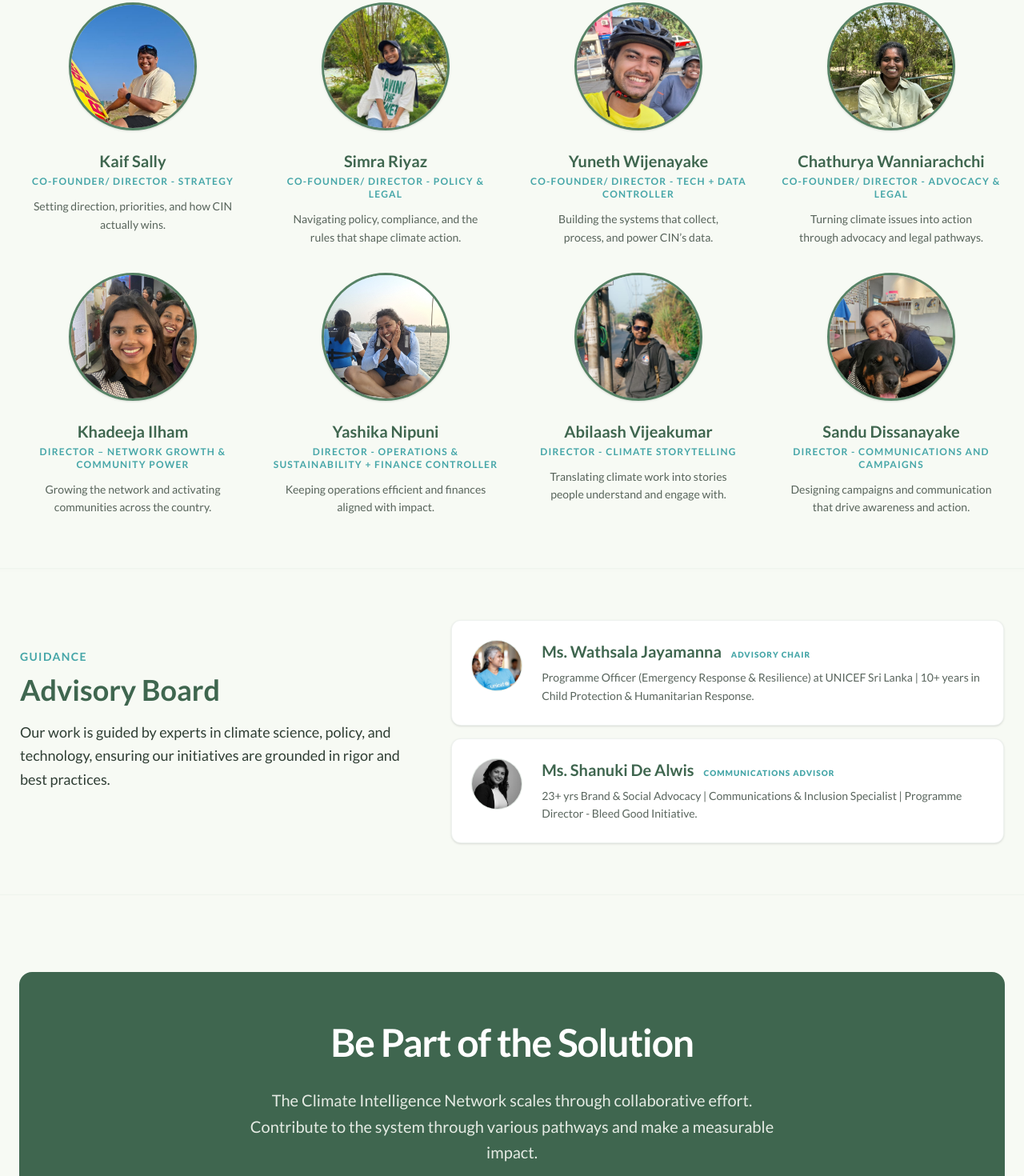
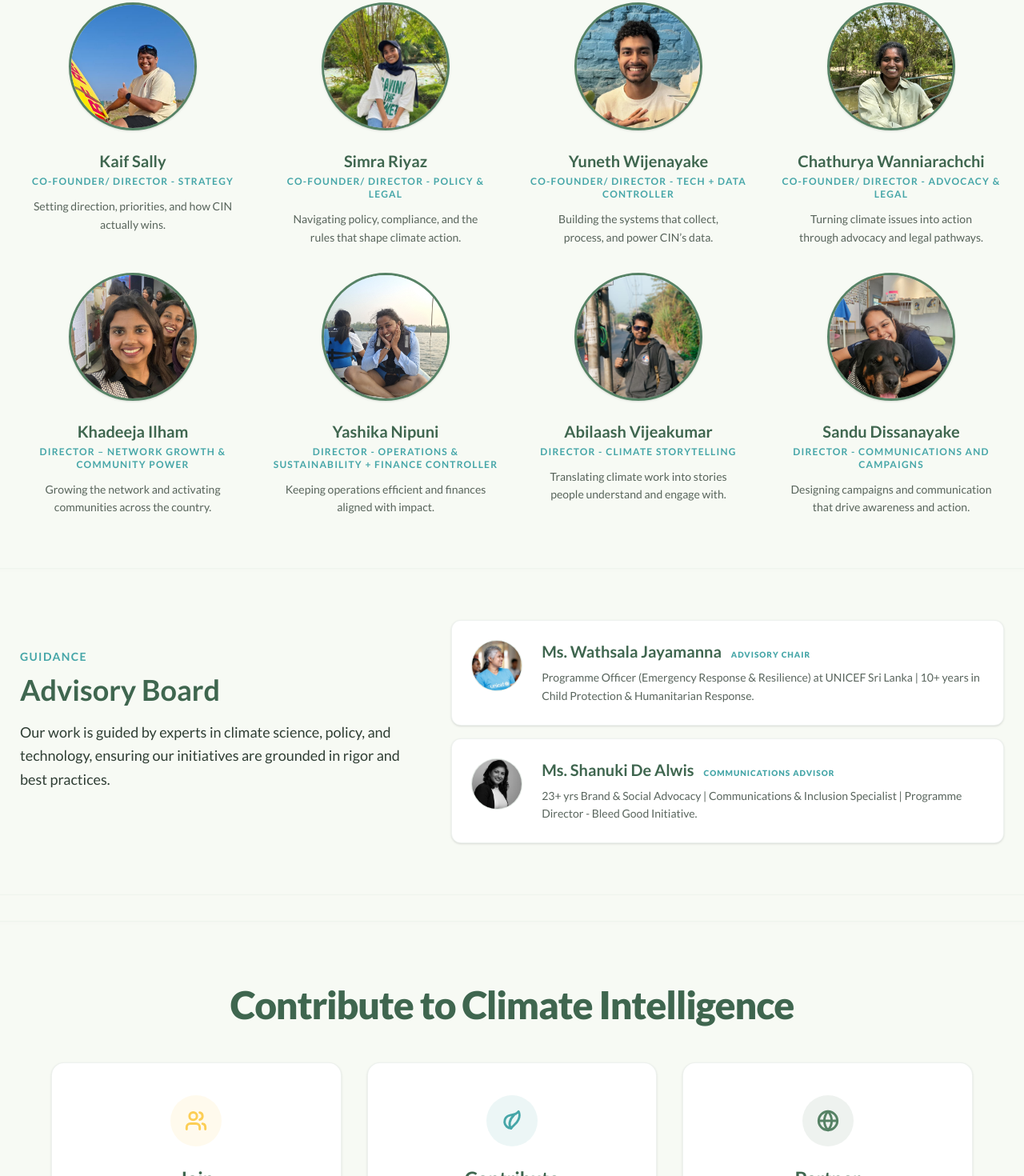
Before and after one commit to The-Climate-Intelligence-Network/cin-web, a Next.js app: page / in a window 1280 px wide. Shown: the part 2695-4165 px from the top of the page at 80% size. Built offline with nearby package versions, Linux system fonts and the light colour scheme; no server answers.

Commit message:
feat: optimize home page

```diff
--- a/app/get-involved/page.tsx
+++ b/app/get-involved/page.tsx
@@ -5,7 +5,7 @@ export default function GetInvolvedPage() {
                 Get Involved
             </h1>
             <p className="text-lg text-charcoal leading-relaxed max-w-3xl">
-                Join the network as a citizen scientist, partner organization, or volunteer to help build our collective climate resilience.
+                Join the network as a member, contribute through Mission 1.5, or partner as an organization to help build our collective climate resilience.
             </p>
         </div>
     );
--- a/app/page.tsx
+++ b/app/page.tsx
@@ -26,7 +26,9 @@ export default function Home() {
           </p>
           <div className="flex flex-wrap items-center gap-4 pt-4">
             <Link
-              href="/get-involved"
+              href="https://docs.google.com/forms/d/e/1FAIpQLSd58XvbvKkeGLJhpetiuJhJ6MeV5LIrwxCivZtl4wSdlYE-Yw/viewform?usp=dialog"
+              target="_blank"
+              rel="noopener noreferrer"
               className="group bg-sunflower text-charcoal font-bold uppercase tracking-widest px-8 py-4 rounded-lg hover:bg-sunflower/90 transition-all flex items-center gap-2 shadow-sm hover:shadow-md"
             >
               Join the Network
@@ -104,7 +106,7 @@ export default function Home() {
       <section className="space-y-12 bg-[#F7FAF4] -mx-6 px-6 sm:-mx-8 sm:px-8 lg:-mx-12 lg:px-12 py-16 -my-8 rounded-xl border border-forest/5 shadow-[inset_0_1px_6px_rgba(0,0,0,0.02)]">
         <div className="space-y-2">
           <span className="text-teal font-bold text-sm uppercase tracking-widest">Our Work</span>
-          <h2 className="text-4xl font-bold text-deepForest">Completed Projects</h2>
+          <h2 className="text-4xl font-bold text-deepForest">Projects & Impact</h2>
         </div>
 
         {/* Carousel Component */}
@@ -128,7 +130,7 @@ export default function Home() {
           {[
             { name: "Kaif Sally", role: "Co-founder/ Director - Strategy", bio: "Setting direction, priorities, and how CIN actually wins.", image: "/avatars/kaif.jpeg", linkedin: "https://www.linkedin.com/in/kaifsally/" },
             { name: "Simra Riyaz", role: "Co-founder/ Director - Policy & Legal", bio: "Navigating policy, compliance, and the rules that shape climate action.", image: "/avatars/simra.jpeg", linkedin: "https://lk.linkedin.com/in/simrariyaz" },
-            { name: "Yuneth Wijenayake", role: "Co-founder/ Director - Tech + Data Controller ", bio: "Building the systems that collect, process, and power CIN’s data.", image: "/avatars/yuneth.jpg", linkedin: "https://lk.linkedin.com/in/yunethw" },
+            { name: "Yuneth Wijenayake", role: "Co-founder/ Director - Tech + Data Controller ", bio: "Building the systems that collect, process, and power CIN’s data.", image: "/avatars/yuneth2.jpg", linkedin: "https://lk.linkedin.com/in/yunethw" },
             { name: "Chathurya Wanniarachchi", role: "Co-founder/ Director - Advocacy & Legal", bio: "Turning climate issues into action through advocacy and legal pathways.", image: "/avatars/arya.jpeg", linkedin: "https://lk.linkedin.com/in/chathurya-wanniarachchi" },
             { name: "Khadeeja Ilham", role: "Director – Network Growth & Community Power", bio: "Growing the network and activating communities across the country.", image: "/avatars/khadee.jpg", linkedin: "https://lk.linkedin.com/in/khadeeja-ilham-257759361" },
             { name: "Yashika Nipuni", role: "Director - Operations & Sustainability + Finance Controller", bio: "Keeping operations efficient and finances aligned with impact.", image: "/avatars/yash.jpg", linkedin: "https://lk.linkedin.com/in/yashika-nipuni-05a3181b4" },
@@ -231,18 +233,70 @@ export default function Home() {
         </div>
       </section>
 
-      {/* CTA Section */}
-      <section className="bg-deepForest text-surface rounded-2xl p-12 md:p-16 text-center space-y-6 relative overflow-hidden mt-8">
-        <div className="absolute inset-0 bg-[radial-gradient(circle_at_center,_var(--tw-gradient-stops))] from-forest/40 via-deepForest to-deepForest opacity-60"></div>
-        <div className="relative z-10 max-w-2xl mx-auto space-y-8">
-          <h2 className="text-4xl md:text-5xl font-bold tracking-tight text-white">Be Part of the Solution</h2>
-          <p className="text-surface/90 text-lg md:text-xl leading-relaxed">
-            The Climate Intelligence Network scales through collaborative effort. Contribute to the system through various pathways and make a measurable impact.
-          </p>
-          <div className="pt-4">
-            <Link href="/get-involved" className="inline-flex items-center gap-3 bg-sunflower text-charcoal font-bold uppercase tracking-widest px-10 py-4 text-lg rounded-lg hover:bg-sunflower/90 transition-transform hover:-translate-y-0.5 shadow-lg">
-              Join the Movement
-            </Link>
+      {/* Get Involved pathways */}
+      <section className="bg-[#F7FAF4] -mx-6 px-6 sm:-mx-8 sm:px-8 lg:-mx-12 lg:px-12 py-20 -my-8 rounded-2xl border border-forest/5 shadow-[inset_0_1px_6px_rgba(0,0,0,0.02)]">
+        <div className="text-center space-y-12 max-w-6xl mx-auto">
+          <h2 className="text-4xl md:text-5xl font-extrabold text-deepForest tracking-tight">Contribute to Climate Intelligence</h2>
+
+          <div className="grid grid-cols-1 md:grid-cols-3 gap-8">
+            {/* Join */}
+            <div className="bg-white rounded-2xl p-10 shadow-sm border border-forest/10 flex flex-col items-center text-center group hover:shadow-md hover:border-sunflower transition-all duration-300 hover:-translate-y-1">
+              <div className="w-16 h-16 rounded-full bg-sunflower/10 flex items-center justify-center text-sunflower mb-6 group-hover:bg-sunflower group-hover:text-charcoal transition-colors duration-300">
+                <svg width="28" height="28" viewBox="0 0 24 24" fill="none" stroke="currentColor" strokeWidth="2.5" strokeLinecap="round" strokeLinejoin="round">
+                  <path d="M16 21v-2a4 4 0 0 0-4-4H6a4 4 0 0 0-4 4v2"/><circle cx="9" cy="7" r="4"/><path d="M22 21v-2a4 4 0 0 0-3-3.87"/><path d="M16 3.13a4 4 0 0 1 0 7.75"/>
+                </svg>
+              </div>
+              <h3 className="text-2xl font-bold text-deepForest mb-3">Join</h3>
+              <p className="text-charcoal leading-relaxed mb-8 flex-grow">
+                Join as a network member.
+              </p>
+              <Link
+                href="https://docs.google.com/forms/d/e/1FAIpQLSd58XvbvKkeGLJhpetiuJhJ6MeV5LIrwxCivZtl4wSdlYE-Yw/viewform?usp=dialog"
+                target="_blank"
+                rel="noopener noreferrer"
+                className="text-forest font-extrabold tracking-[0.2em] text-xs uppercase hover:text-deepForest transition-colors"
+              >
+                SIGN UP
+              </Link>
+            </div>
+
+            {/* Contribute */}
+            <div className="bg-white rounded-2xl p-10 shadow-sm border border-forest/10 flex flex-col items-center text-center group hover:shadow-md hover:border-sunflower transition-all duration-300 hover:-translate-y-1">
+              <div className="w-16 h-16 rounded-full bg-teal/10 flex items-center justify-center text-teal mb-6 group-hover:bg-teal group-hover:text-white transition-colors duration-300">
+                <svg width="28" height="28" viewBox="0 0 24 24" fill="none" stroke="currentColor" strokeWidth="2.5" strokeLinecap="round" strokeLinejoin="round">
+                  <path d="M11 20A7 7 0 0 1 9.8 6.1C15.5 5 17 4.48 19 2c1 2 2 3.5 0 8.5C17 15.5 13 17 11 20z"/><path d="M11 20c-2.5-3-2.5-8.5 3-14"/>
+                </svg>
+              </div>
+              <h3 className="text-2xl font-bold text-deepForest mb-3">Contribute</h3>
+              <p className="text-charcoal leading-relaxed mb-8 flex-grow">
+                Contribute time, skills or data.
+              </p>
+              <Link
+                href="/mission-1-5"
+                className="text-forest font-extrabold tracking-[0.2em] text-xs uppercase hover:text-deepForest transition-colors"
+              >
+                APPLY NOW
+              </Link>
+            </div>
+
+            {/* Partner */}
+            <div className="bg-white rounded-2xl p-10 shadow-sm border border-forest/10 flex flex-col items-center text-center group hover:shadow-md hover:border-sunflower transition-all duration-300 hover:-translate-y-1">
+              <div className="w-16 h-16 rounded-full bg-forest/10 flex items-center justify-center text-forest mb-6 group-hover:bg-forest group-hover:text-white transition-colors duration-300">
+                <svg width="28" height="28" viewBox="0 0 24 24" fill="none" stroke="currentColor" strokeWidth="2.5" strokeLinecap="round" strokeLinejoin="round">
+                  <circle cx="12" cy="12" r="10"/><line x1="2" y1="12" x2="22" y2="12"/><path d="M12 2a15.3 15.3 0 0 1 4 10 15.3 15.3 0 0 1-4 10 15.3 15.3 0 0 1-4-10 15.3 15.3 0 0 1 4-10z"/>
+                </svg>
+              </div>
+              <h3 className="text-2xl font-bold text-deepForest mb-3">Partner</h3>
+              <p className="text-charcoal leading-relaxed mb-8 flex-grow">
+                For organizations to collaborate.
+              </p>
+              <Link
+                href="/get-involved"
+                className="text-forest font-extrabold tracking-[0.2em] text-xs uppercase hover:text-deepForest transition-colors"
+              >
+                CONTACT US
+              </Link>
+            </div>
           </div>
         </div>
       </section>
```
Also changed, not shown: public/avatars/yuneth.jpg (deleted), public/avatars/yuneth2.jpg (added).
